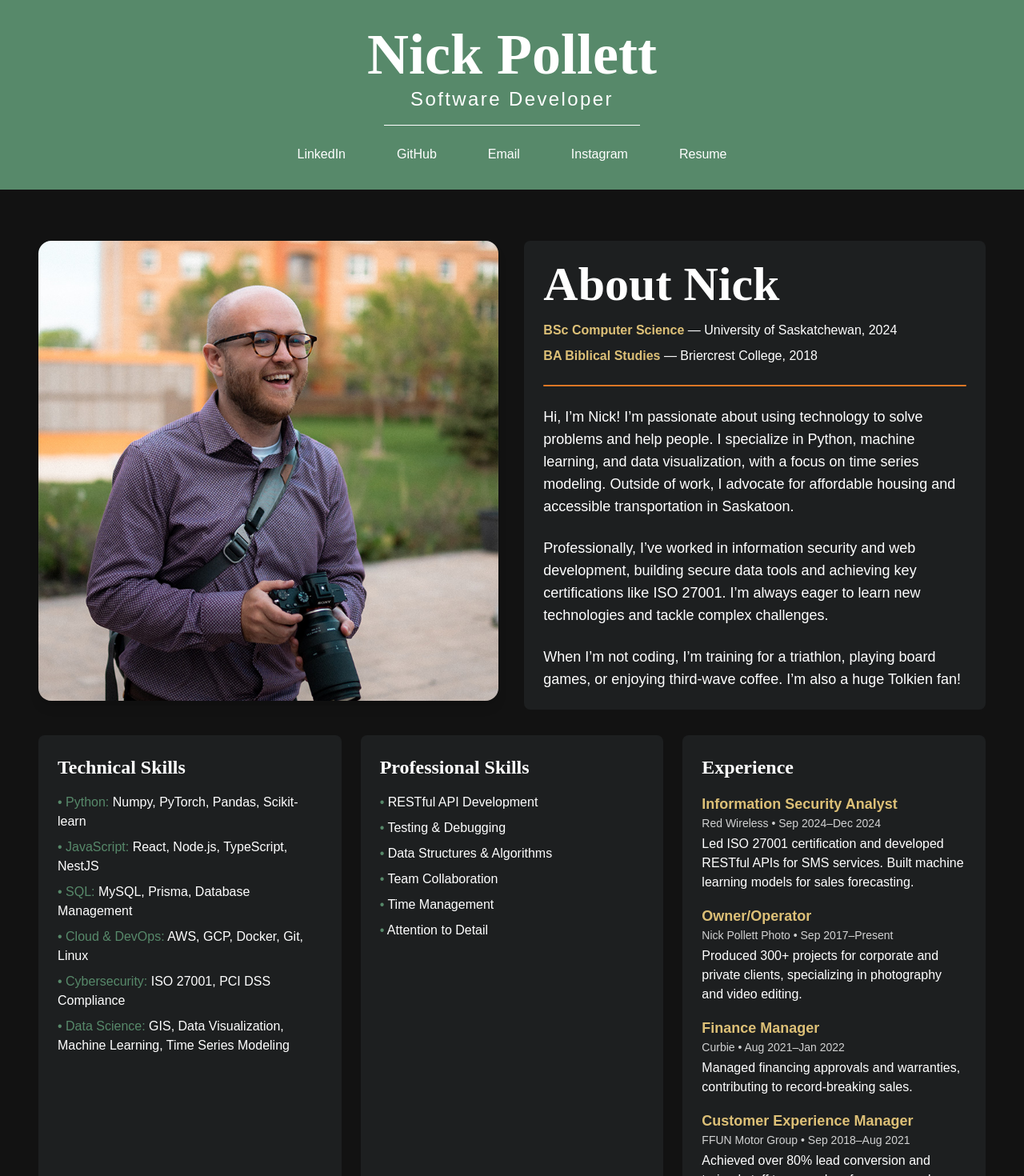
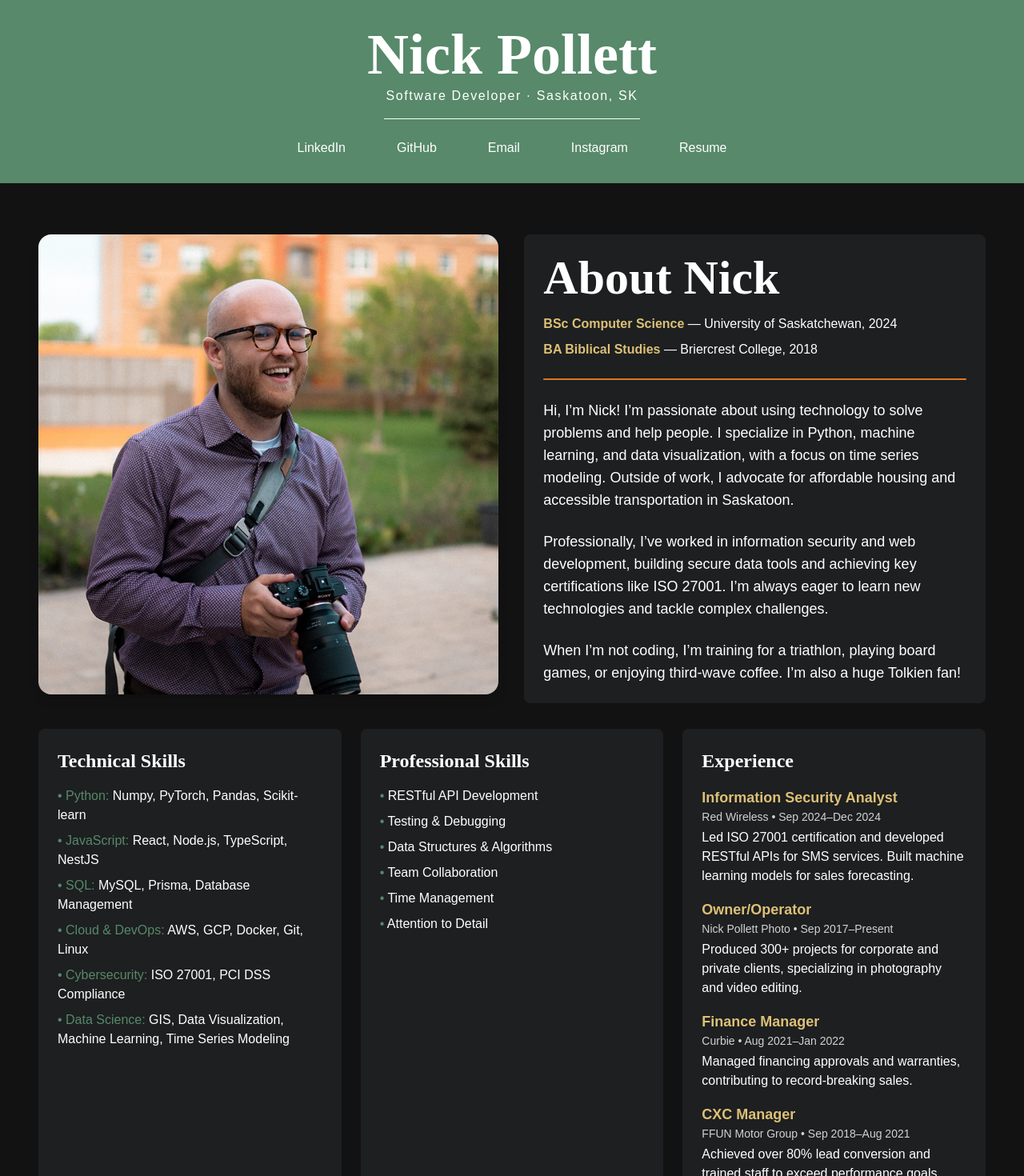
Before and after one commit to nickpollett/DigitalResume, a React (Create React App) app in the folder website/: page / in a window 1280 px wide. Shown: the top 1470 px of the page at 80% size. Built offline with nearby package versions, Linux system fonts and the light colour scheme.

Commit message:
Added Updates

```diff
--- a/website/src/components/About.js
+++ b/website/src/components/About.js
@@ -117,7 +117,7 @@ export default function About() {
               <p className="text-white mt-1">Managed financing approvals and warranties, contributing to record-breaking sales.</p>
             </div>
             <div>
-              <h4 className="text-lg text-gold font-semibold">Customer Experience Manager</h4>
+              <h4 className="text-lg text-gold font-semibold">CXC Manager</h4>
               <p className="text-white text-opacity-80 text-sm">FFUN Motor Group • Sep 2018–Aug 2021</p>
               <p className="text-white mt-1">Achieved over 80% lead conversion and trained staff to exceed performance goals.</p>
             </div>
--- a/website/src/components/Header.js
+++ b/website/src/components/Header.js
@@ -3,9 +3,9 @@ export default function Header() {
     <header className="bg-green text-white py-8">
       <div className="text-center">
         <h1 className="font-playfair text-7xl font-bold">Nick Pollett</h1>
-        <p className="font-montserrat text-2xl mt-1 font-light tracking-widest">
-          Software Developer
-        </p>
+        <p className="font-montserrat text-l mt-1 font-light tracking-widest">
+  Software Developer · Saskatoon, SK
+</p>
       </div>
 
       <div className="w-80 h-px bg-white mx-auto mt-4"></div>
@@ -38,6 +38,7 @@ export default function Header() {
         <a
           href="/resume.pdf"
           className="hover:opacity-75 transition-opacity duration-200"
+          download="Resume.pdf"
         >
           Resume
         </a>
```
Also changed, not shown: 1 other file (tests, documents, lock files or other folders).
